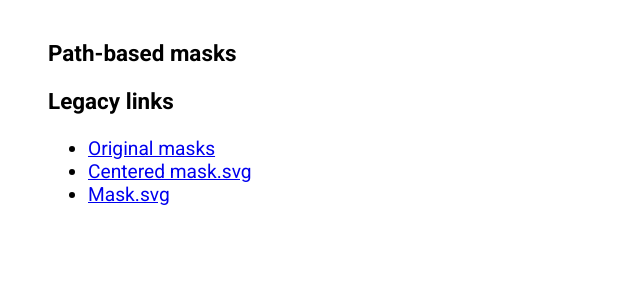
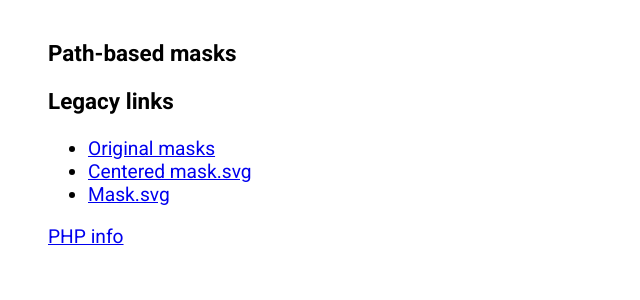
Before and after one commit to brothertoad/masks, a PHP site: page / in a window 1280 px wide. Shown: the top 300 px of the page, without its empty margins (0-640 px from the left). Run offline with PHP 8.4, Linux system fonts and the light colour scheme.

Commit message:
Add PHP info page and link to it.

```diff
--- a/www/index.php
+++ b/www/index.php
@@ -18,6 +18,9 @@
 				<li><a href="mask.svg">Mask.svg</a></li>
 			</ul>
 		</div>
+		<div>
+			<a href="info.php">PHP info</a>
+		</div>
 	</div>
 </body>
 </html>
--- /dev/null
+++ b/www/info.php
@@ -0,0 +1,3 @@
+<?php
+phpinfo();
+?>
```
